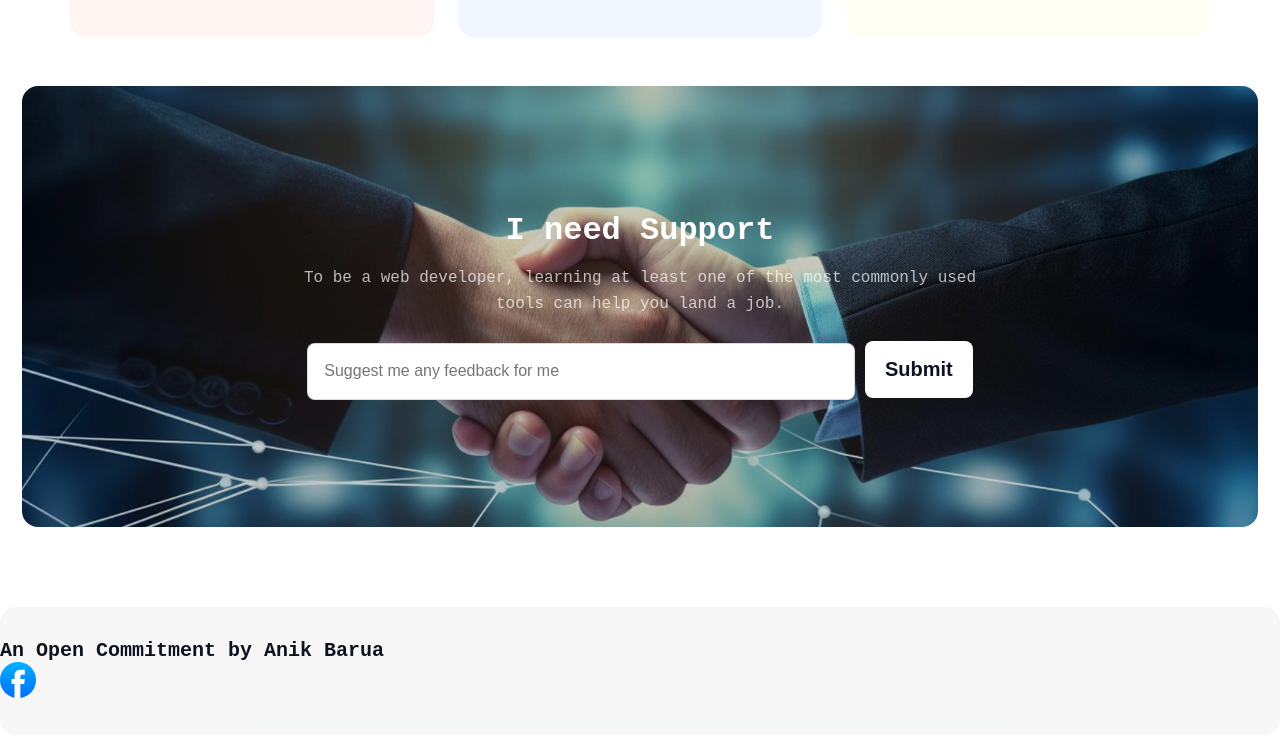
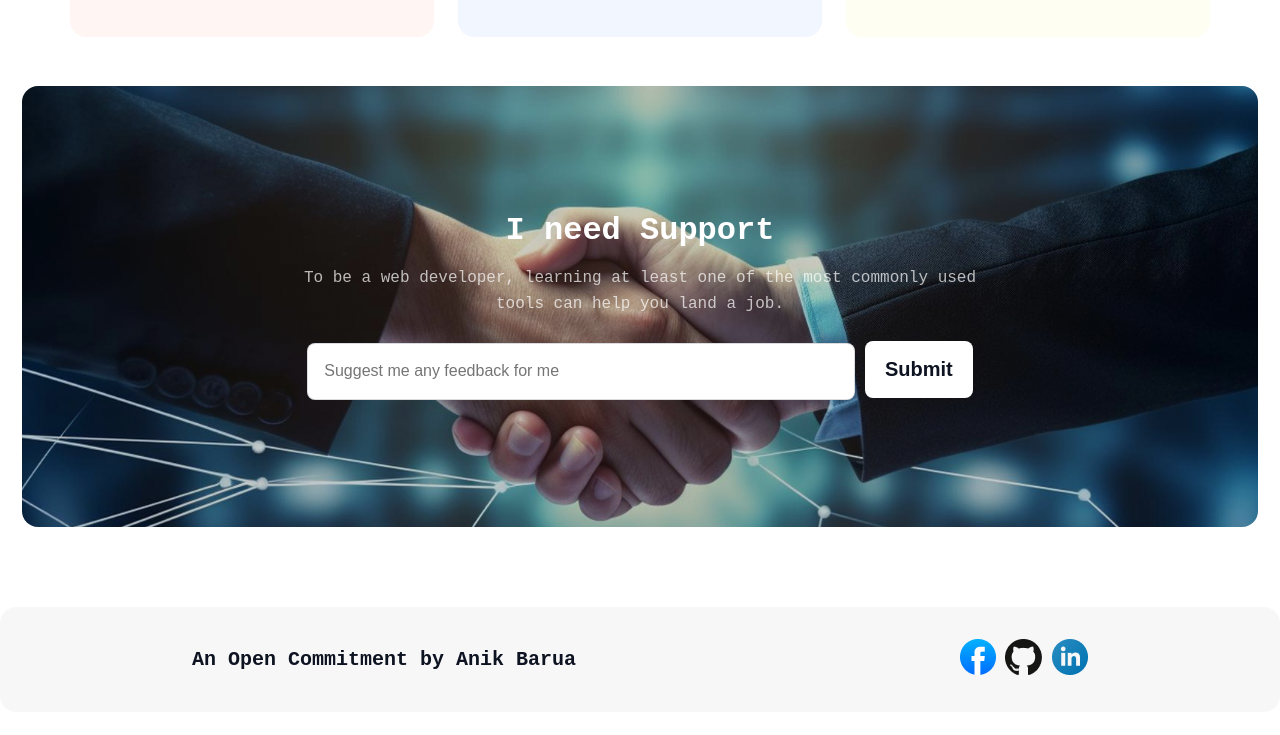
Before and after one commit to Anik0047/assignment-1, a plain HTML site: page index.html in a window 1280 px wide. Shown: the part 3847-4582 px from the top of the page. After the commit the page ends 4559 px from the top, so only its background shows below. Drawn offline with Linux system fonts and the light colour scheme; a web font is replaced by a local one.

Commit message:
footer image adding

```diff
--- a/index.html
+++ b/index.html
@@ -194,6 +194,8 @@
       </div>
       <div class="footer_img">
         <a href=""><img src="assets/facebook.png" alt="" /></a>
+        <a href=""><img src="assets/github.png" alt="" /></a>
+        <a href=""><img src="assets/linkedin-icon 1.png" alt="" /></a>
       </div>
     </footer>
   </body>
--- a/style/style.css
+++ b/style/style.css
@@ -319,6 +319,9 @@ footer {
   padding: 32px 0;
   border-radius: 16px;
   background: rgba(13, 19, 33, 0.03);
+  display: flex;
+  justify-content: space-around;
+  align-items: center;
 }
 
 footer h1 {
```
